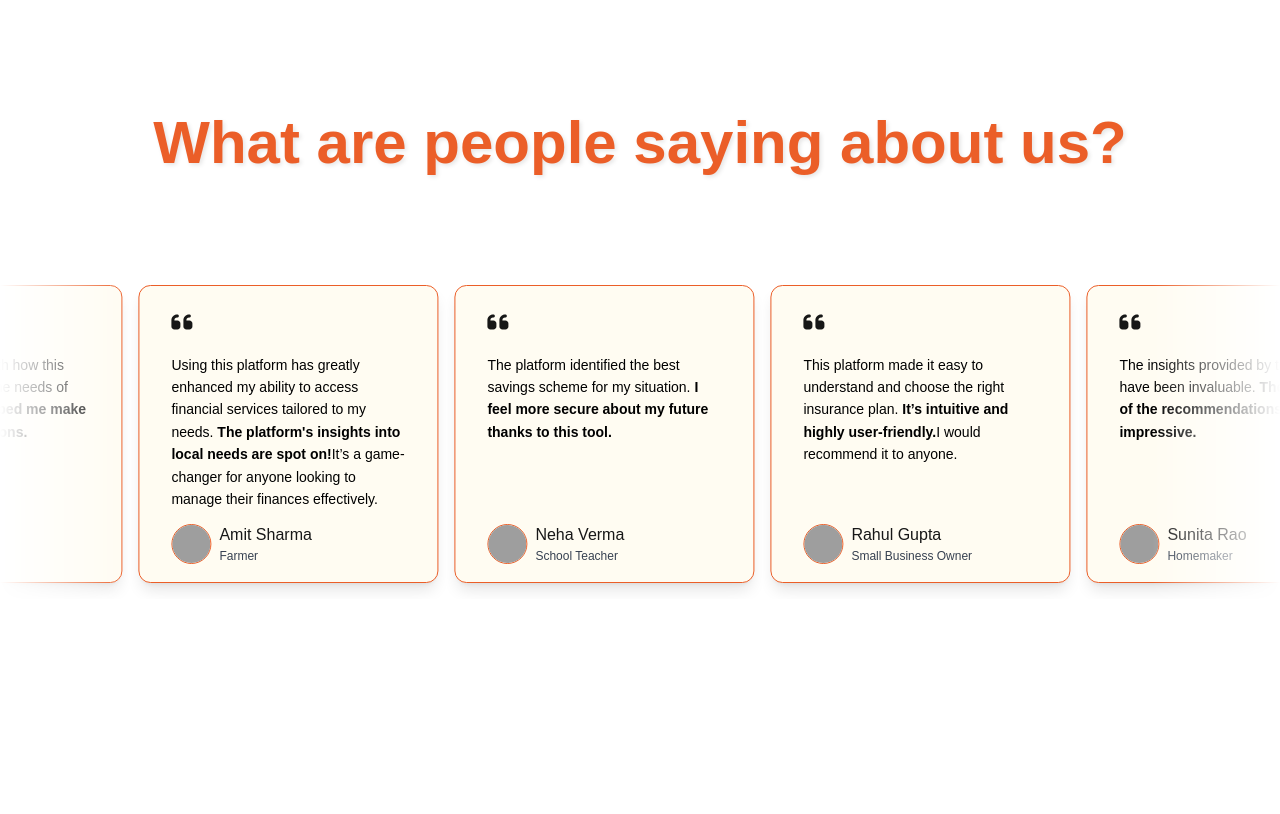
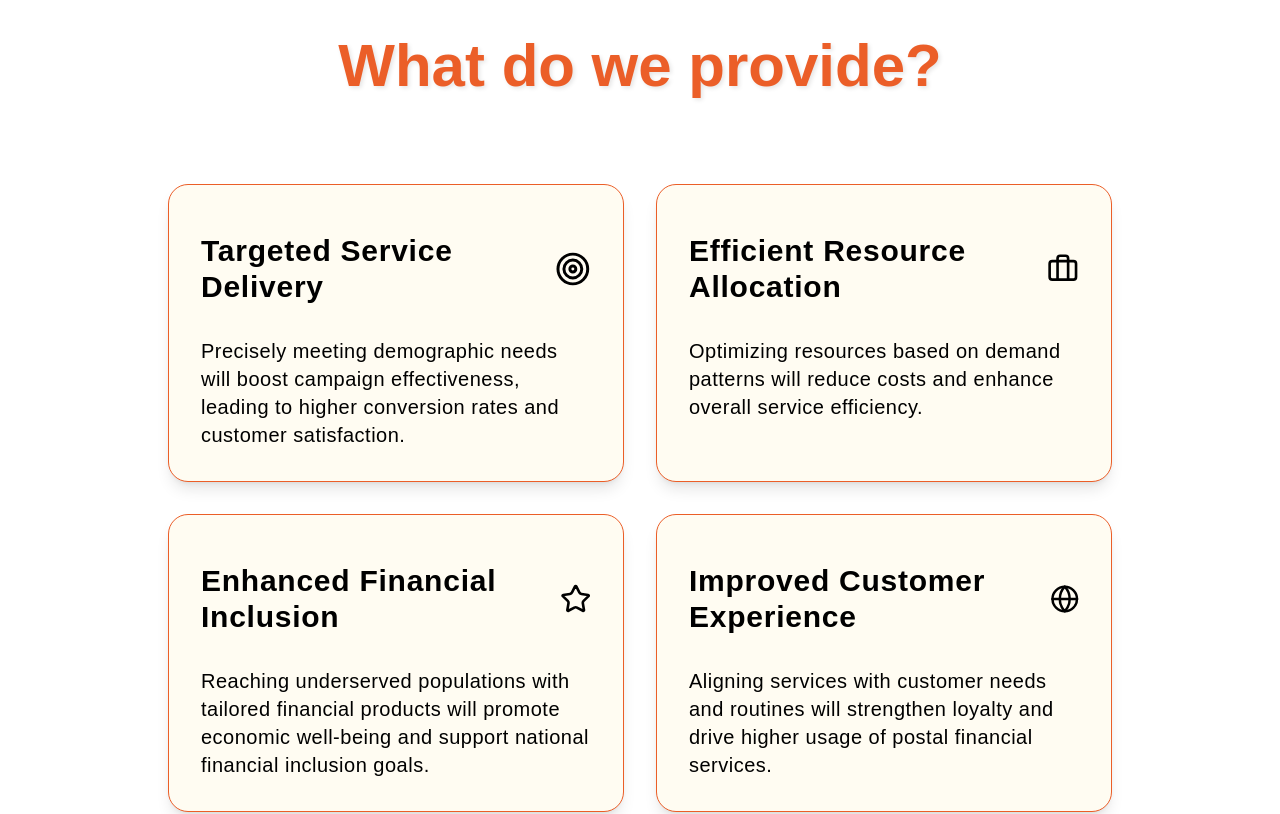
Before and after one commit to shreyansh232/Yojana-Saarthi, a Next.js app in the folder frontend/: page / in a window 1280 px wide. Shown: the part 920-1734 px from the top of the page. Built offline with nearby package versions, Linux system fonts and the light colour scheme; grey boxes are pictures that could not be loaded; a web font is replaced by a local one.

Commit message:
feat: add features section

```diff
--- a/frontend/package.json
+++ b/frontend/package.json
@@ -27,12 +27,14 @@
     "@t3-oss/env-nextjs": "^0.10.1",
     "class-variance-authority": "^0.7.0",
     "clsx": "^2.1.1",
+    "framer-motion": "^11.5.2",
     "geist": "^1.3.0",
     "lucide-react": "^0.438.0",
     "next": "^14.2.4",
     "react": "^18.3.1",
     "react-dom": "^18.3.1",
     "react-hook-form": "^7.53.0",
+    "react-icons": "^5.3.0",
     "tailwind-merge": "^2.5.2",
     "tailwindcss-animate": "^1.0.7",
     "zod": "^3.23.8"
--- a/frontend/src/app/page.tsx
+++ b/frontend/src/app/page.tsx
@@ -3,12 +3,14 @@ import Link from "next/link";
 import Hero from "@/components/Hero";
 import { Testimonials } from "@/components/Testimonials";
 import Footer from "@/components/Footer";
+import { Features } from "@/components/Features";
 
 export default function HomePage() {
   return (
     <>
       <Navbar />
       <Hero />
+      <Features />
       <Testimonials />
       <Footer />
     </>
--- /dev/null
+++ b/frontend/src/components/Features.tsx
@@ -0,0 +1,45 @@
+"use client";
+import React from "react";
+import { HoverEffect } from "@/components/ui/card-hover-effect";
+import { Target, Briefcase, Star, Globe } from "lucide-react";
+
+export function Features() {
+  const projects = [
+    {
+      title: "Targeted Service Delivery",
+      description:
+        "Precisely meeting demographic needs will boost campaign effectiveness, leading to higher conversion rates and customer satisfaction.",
+      icon: <Target className="h-10 w-10"/>,
+    },
+    {
+      title: "Efficient Resource Allocation",
+      description:
+        "Optimizing resources based on demand patterns will reduce costs and enhance overall service efficiency.",
+      icon: <Briefcase className="h-10 w-10"/>,
+    },
+    {
+      title: "Enhanced Financial Inclusion",
+      description:
+        "Reaching underserved populations with tailored financial products will promote economic well-being and support national financial inclusion goals.",
+      icon: <Star className="h-10 w-10"/>,
+    },
+    {
+      title: "Improved Customer Experience",
+      description:
+        "Aligning services with customer needs and routines will strengthen loyalty and drive higher usage of postal financial services.",
+      icon: <Globe className="h-10 w-10"/>,
+    },
+  ];
+
+  return (
+    <div className="mx-auto max-w-5xl px-8">
+      <h1
+        className="mb-10 mt-20 text-center text-6xl font-bold text-[#EB5E28]"
+        style={{ textShadow: "2px 2px 4px rgba(0, 0, 0, 0.1)" }}
+      >
+        What do we provide?
+      </h1>
+      <HoverEffect items={projects} />
+    </div>
+  );
+}
--- /dev/null
+++ b/frontend/src/components/ui/card-hover-effect.tsx
@@ -0,0 +1,114 @@
+import { cn } from "@/lib/utils";
+import { AnimatePresence, motion } from "framer-motion";
+import { useState } from "react";
+
+export const HoverEffect = ({
+  items,
+  className,
+}: {
+  items: {
+    title: string;
+    description: string;
+    icon?: React.ReactNode;
+  }[];
+  className?: string;
+}) => {
+  let [hoveredIndex, setHoveredIndex] = useState<number | null>(null);
+
+  return (
+    <div
+      className={cn(
+        "grid grid-cols-1 py-10 md:grid-cols-2 lg:grid-cols-2 gap-4",
+        className
+      )}
+    >
+      {items.map((item, idx) => (
+        <div
+          key={idx}
+          className="relative block p-2 h-full w-full"
+          onMouseEnter={() => setHoveredIndex(idx)}
+          onMouseLeave={() => setHoveredIndex(null)}
+        >
+          <AnimatePresence>
+            {hoveredIndex === idx && (
+              <motion.span
+                className="bg-orange absolute inset-0 block h-full w-full rounded-3xl dark:bg-slate-800/[0.8]"
+                layoutId="hoverBackground"
+                initial={{ opacity: 0 }}
+                animate={{
+                  opacity: 1,
+                  transition: { duration: 0.15 },
+                }}
+                exit={{
+                  opacity: 0,
+                  transition: { duration: 0.15, delay: 0.2 },
+                }}
+              />
+            )}
+          </AnimatePresence>
+          <Card className="border border-orange rounded-[20px] shadow-lg">
+            <CardTitle className="flex items-center gap-3 text-3xl">
+              {item.title}
+              {item.icon}
+            </CardTitle>
+            <CardDescription className="text-xl">{item.description}</CardDescription>
+          </Card>
+        </div>
+      ))}
+    </div>
+  );
+};
+
+export const Card = ({
+  className,
+  children,
+}: {
+  className?: string;
+  children: React.ReactNode;
+}) => {
+  return (
+    <div
+      className={cn(
+        "dark:border-orange/[0.2] group-hover:border-orange relative z-20 h-full w-full overflow-hidden rounded-2xl border border-transparent bg-[#fffcf2] p-4",
+        className
+      )}
+    >
+      <div className="relative z-50">
+        <div className="p-4">{children}</div>
+      </div>
+    </div>
+  );
+};
+
+export const CardTitle = ({
+  className,
+  children,
+}: {
+  className?: string;
+  children: React.ReactNode;
+}) => {
+  return (
+    <h4 className={cn("mt-4 font-bold tracking-wide text-black", className)}>
+      {children}
+    </h4>
+  );
+};
+
+export const CardDescription = ({
+  className,
+  children,
+}: {
+  className?: string;
+  children: React.ReactNode;
+}) => {
+  return (
+    <p
+      className={cn(
+        "mt-8 text-sm leading-relaxed tracking-wide text-black",
+        className
+      )}
+    >
+      {children}
+    </p>
+  );
+};
```
Also changed, not shown: 1 other file (tests, documents, lock files or other folders).
